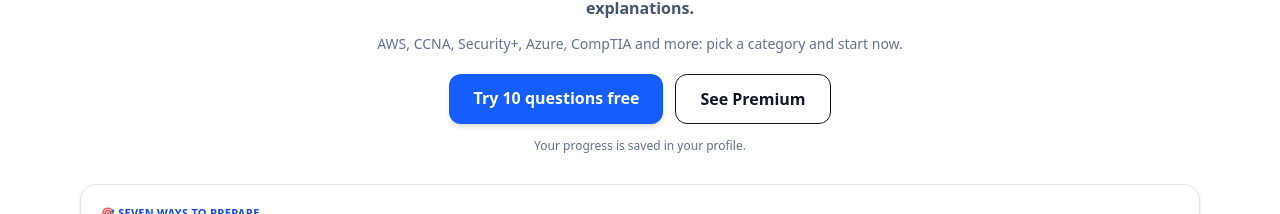
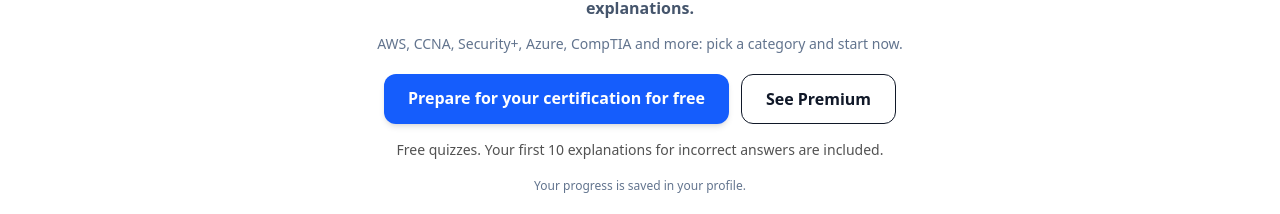
Before and after one commit to martens79/certifyquiz-next, a Next.js app: page / in a window 1280 px wide. Shown: the part 227-441 px from the top of the page. Built offline with nearby package versions, Linux system fonts and the light colour scheme; no server answers.

Commit message:
fix(home): clarify free quizzes and explanation limit

```diff
--- a/src/components/home/Home.tsx
+++ b/src/components/home/Home.tsx
@@ -375,16 +375,16 @@ export default function Home({ lang, isLoggedIn = false, stats }: Props) {
               language: safeLang,
               user_state: isLoggedIn ? "free" : "anonymous",
               source_page: "homepage",
-              content_type: "diagnostic_quiz",
+              content_type: "quiz_practice",
             })}
             className="inline-flex justify-center bg-blue-600 text-white font-bold px-6 py-3 rounded-xl shadow-md hover:bg-blue-700 transition-transform hover:scale-[1.02]"
           >
             {L(
               {
-                it: "Prova 10 domande gratis",
-                en: "Try 10 questions free",
-                fr: "Essayez 10 questions gratuitement",
-                es: "Prueba 10 preguntas gratis",
+                it: "Preparati gratis alla tua certificazione",
+                en: "Prepare for your certification for free",
+                fr: "Préparez gratuitement votre certification",
+                es: "Prepárate gratis para tu certificación",
               },
               safeLang
             )}
@@ -407,6 +407,18 @@ export default function Home({ lang, isLoggedIn = false, stats }: Props) {
             </Link>
           )}
         </div>
+
+        <p className="mt-3 text-sm text-neutral-600">
+          {L(
+            {
+              it: "Quiz gratuiti. Le prime 10 spiegazioni degli errori sono incluse.",
+              en: "Free quizzes. Your first 10 explanations for incorrect answers are included.",
+              fr: "Quiz gratuits. Les 10 premières explications de vos erreurs sont incluses.",
+              es: "Cuestionarios gratuitos. Se incluyen las primeras 10 explicaciones de tus errores.",
+            },
+            safeLang
+          )}
+        </p>
 
         {stats && (
           <p className="mt-3 text-xs md:text-sm text-slate-600">
```
